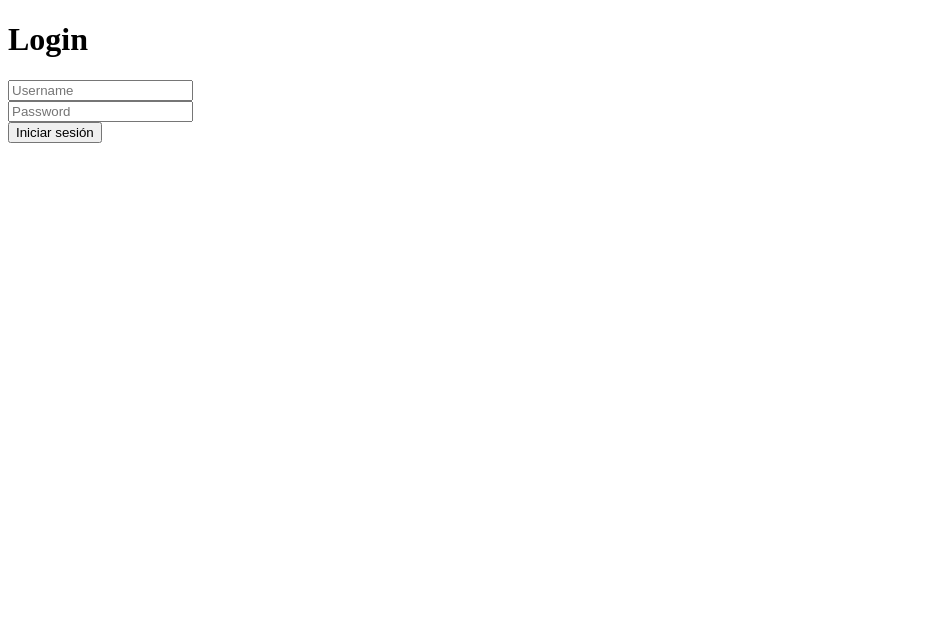
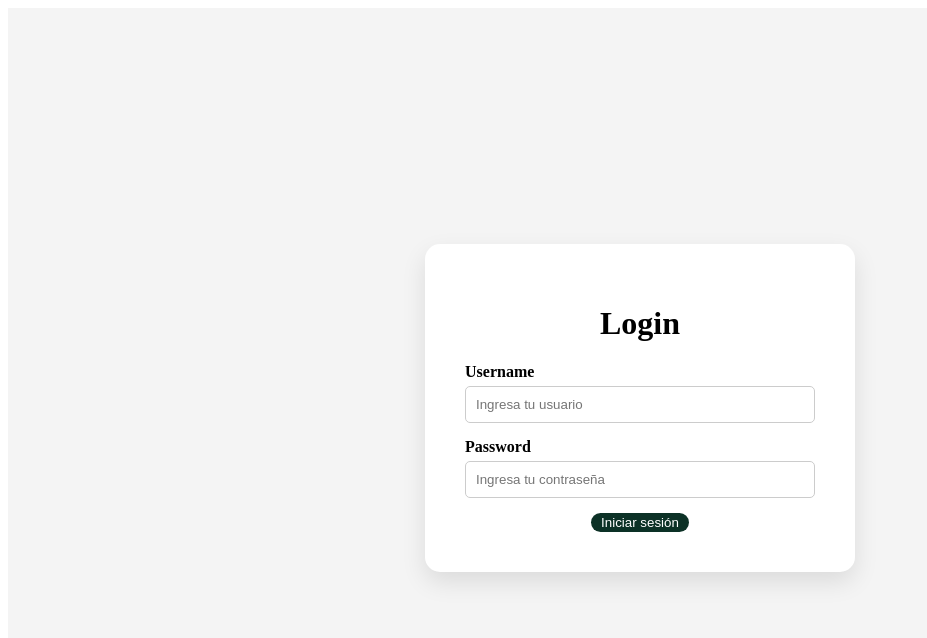
Before and after one commit to Evelinmq/PracticaLoginEnrutamiento, a React (Vite) app: page /login in a window 1280 px wide. Shown: the top 638 px of the page, without its empty margins (0-927 px from the left). Built offline with nearby package versions, Linux system fonts and the light colour scheme.

Commit message:
mostrar tabla

```diff
--- a/src/Styles.css
+++ b/src/Styles.css
@@ -50,3 +50,20 @@
   background-color: #0c3126;
   color: white;
 }
+
+.login-container {
+  height: 100vh;
+  display: flex;
+  justify-content: center;
+  align-items: center;
+  background-color: #f4f4f4;
+}
+
+.login-card {
+  background: white;
+  padding: 40px;
+  border-radius: 15px;
+  width: 350px;
+  box-shadow: 0 10px 25px rgba(0, 0, 0, 0.1);
+  text-align: center;
+}
--- a/src/main.jsx
+++ b/src/main.jsx
@@ -1,3 +1,5 @@
+import './Styles.css';
+
 import { StrictMode } from 'react'
 import { createRoot } from 'react-dom/client'
 import App from './App.jsx'
--- a/src/pages/Login.jsx
+++ b/src/pages/Login.jsx
@@ -1,19 +1,17 @@
 import { useState, useContext } from "react";
-import Button from "../components/Button";
 import { useNavigate } from "react-router-dom";
 import { AuthContext } from "../AuthContext";
+import Button from "../components/Button";
+import Input from "../components/Input";
 
-function Login ({ onLogin }) {
+function Login() {
   const navigate = useNavigate();
+  const { login } = useContext(AuthContext);
+
   const [username, setUsername] = useState('');
   const [password, setPassword] = useState('');
 
-   const { login } = useContext(AuthContext);
-
-    const handleLoginAction = (e) => {
-        if (e) e.preventDefault();
-
-
+  const handleLoginAction = () => {
     const success = login(username, password);
 
     if (success) {
@@ -22,29 +20,36 @@ function Login ({ onLogin }) {
       alert('Usuario o contraseña incorrectos');
     }
   };
+
   return (
-        <div>
+    <div className="login-container">
+      <div className="login-card">
         <h1>Login</h1>
-            <div>
-                <input type="text" placeholder="Username"
-                onChange={
-                    (event) => setUsername(event.target.value)
-                }
+
+        <Input
+          label="Username"
+          type="text"
+          placeholder="Ingresa tu usuario"
+          value={username}
+          onChange={(e) => setUsername(e.target.value)}
         />
-            </div>
-            <div>
-                <input type="password" placeholder="Password"
-                onChange={
-                    (event) => setPassword(event.target.value)
-                }
+
+        <Input
+          label="Password"
+          type="password"
+          placeholder="Ingresa tu contraseña"
+          value={password}
+          onChange={(e) => setPassword(e.target.value)}
         />
-            </div>
-            <Button text="Iniciar sesión"
+
+        <Button
+          type="primary"
+          text="Iniciar sesión"
           action={handleLoginAction}
         />
       </div>
+    </div>
   );
-
 }
 
 export default Login;
```
Lines whose indentation alone changed are shown as unchanged.
